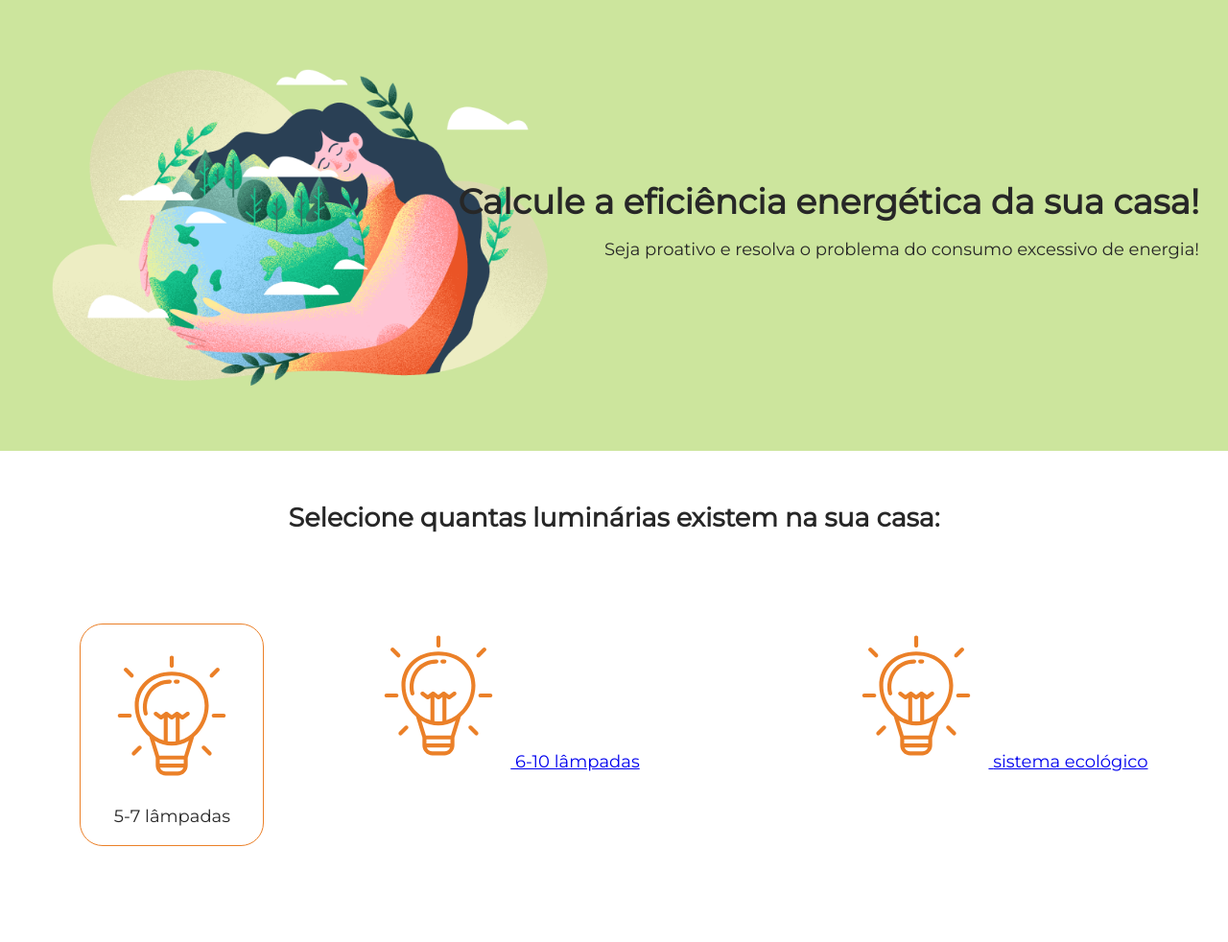
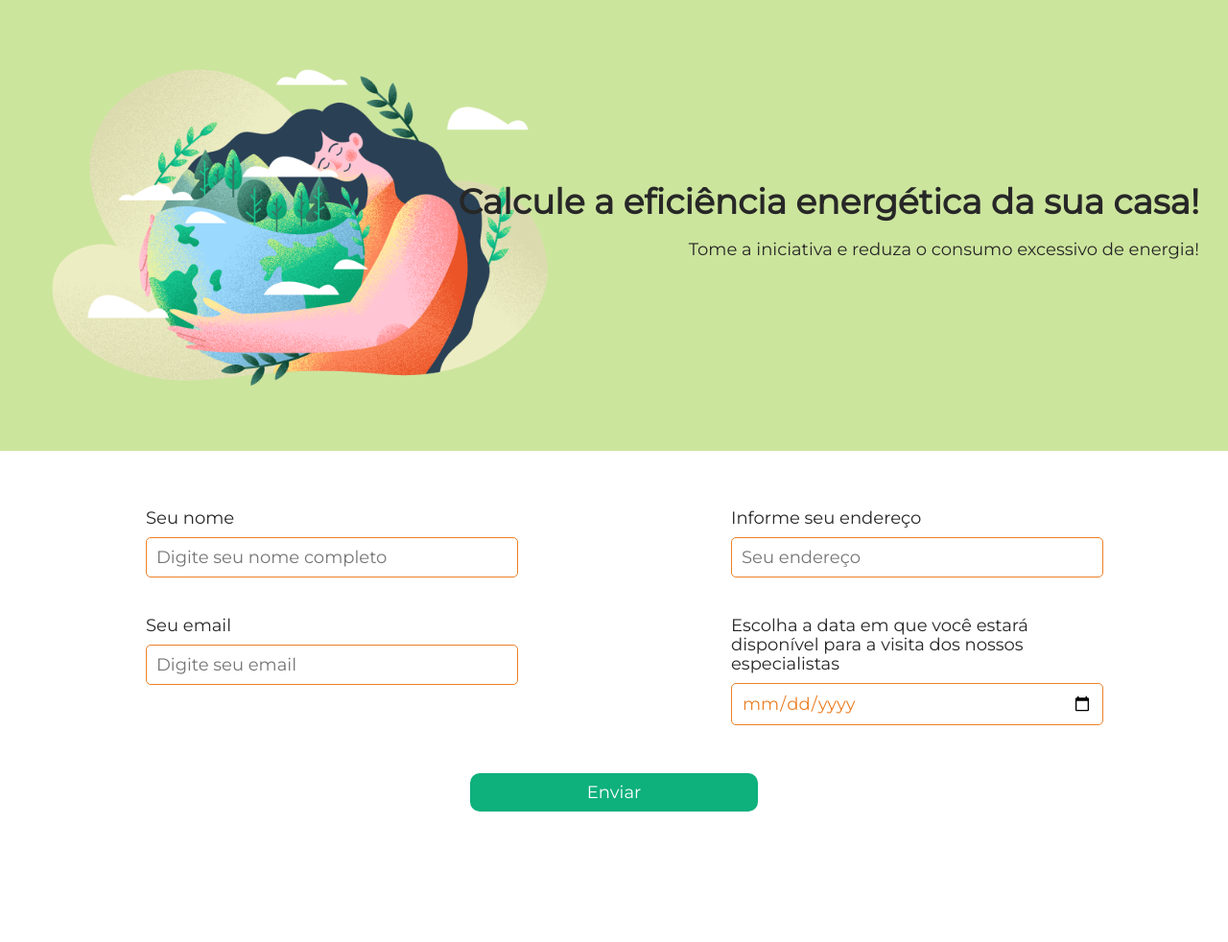
Before and after one commit to Nicolas-Rocha-Almeida-Lima/Modulo-2, a Flask app: page /form in a window 1280 px wide. Shown: the whole page at 96% size. After the commit the page ends 846 px from the top, so only its background shows below. Run offline with Flask 3, Linux system fonts and the light colour scheme.

Commit message:
11/09/2026

```diff
--- a/Flack_M2_A4/main(1).py
+++ /dev/null
@@ -1,43 +0,0 @@
-# Importações
-from flask import Flask, render_template
-
-
-app = Flask(__name__)
-
-def result_calculate(size, lights, device):
-    """Calcula o consumo estimado com base na área, número de luminárias e aparelhos.
-
-    Args:
-        size (int): Tamanho (área) da residência
-        lights (int): Quantidade de luminárias
-        device (int): Quantidade de aparelhos
-
-    Returns:
-        float: Consumo estimado
-    """
-    # Coeficientes usados no cálculo do consumo de energia
-    home_coef = 100
-    light_coef = 0.04
-    devices_coef = 5
-    return size * home_coef + lights * light_coef + device * devices_coef
-
-# A primeira página
-@app.route('/')
-def index():
-    return render_template('index.html')
-
-# A segunda página
-@app.route('/<size>')
-def lights(size):
-    return render_template('lights.html',size=size)
-
-# A terceira página
-@app.route('/<size>/<lights>')
-def electronics(size, lights):
-    return render_template('electronics.html',size = size, lights = lights)
-
-# Cálculo
-@app.route('/<size>/<lights>/<device>')
-def end(size, lights, device):
-    return render_template('end.html', result=result_calculate(int(size),int(lights),int(device)))
-app.run(debug=True)
--- /dev/null
+++ b/Flack_M2_A4/main.py
@@ -0,0 +1,70 @@
+
+from flask import Flask, render_template, request
+
+
+app = Flask(__name__)
+
+def result_calculate(size, lights, device):
+    # Variáveis usadas para o cálculo do consumo dos aparelhos
+    home_coef = 100
+    light_coef = 0.04
+    devices_coef = 5
+    return size * home_coef + lights * light_coef + device * devices_coef
+
+# Primeira página
+@app.route('/')
+def index():
+    return render_template('index.html')
+# Segunda página
+@app.route('/<size>')
+def lights(size):
+    return render_template(
+                            'lights.html',
+                            size=size
+                           )
+
+# Terceira página
+@app.route('/<size>/<lights>')
+def electronics(size, lights):
+    return render_template(
+                            'electronics.html',
+                            size = size,
+                            lights = lights
+                           )
+
+# Cálculo
+@app.route('/<size>/<lights>/<device>')
+def end(size, lights, device):
+    return render_template('end.html',
+                            result=result_calculate(int(size),
+                                                    int(lights),
+                                                    int(device)
+                                                    )
+                        )
+# O formulário
+@app.route('/form')
+def form():
+
+    return render_template('form.html')
+# Resultados do formulário
+@app.route('/submit', methods=['POST'])
+def submit_form():
+    # Declarar variáveis para a coleta dos dados
+    name = request.form['name']
+    email = request.form['email']
+    date = request.form['date']
+    address = request.form['address']
+    # Aqui você pode salvar os dados ou enviá-los por email
+    return render_template('form_result.html', name=name, email=email, date=date, address=address), form_result_txt(name, email, date, address)
+
+
+def form_result_txt(name, email, date, address):
+        with open('relatorio.txt', 'a') as f:
+            f.write('--- Relatório de informações do usuário ---\n')
+            f.write(f'Nome: {name}\n')
+            f.write(f'Email: {email}\n')
+            f.write(f'Data de disponibilidade: {date}\n')
+            f.write(f'Endereço: {address}\n')
+            f.write('-------------------------------------------\n\n')
+
+app.run(debug=True)
--- a/Flack_M2_A4/static/css/style.css
+++ b/Flack_M2_A4/static/css/style.css
@@ -91,3 +91,83 @@ main {
 .main__title--margin {
     margin-bottom: 50px;
 }
+
+.main__link {
+    display: inline-block;
+    text-decoration: none;
+    padding: 20px 0;
+    width: 300px;
+    border-radius: 20px;
+    background-color: #0EB07C;
+    text-align: center;
+    cursor: pointer;
+    color: #fff;
+}
+
+.form {
+    display: flex;
+    flex-direction: column;
+    align-items: center;
+    gap: 50px;
+}
+
+
+.user input {
+    padding: 10px;
+    border: 1px solid #EB8028;
+    background: inherit;
+    border-radius: 5px;
+    font: inherit;
+    width: 100%;
+    color: #EB8028;
+}
+
+.user input:focus,
+.user input:active {
+    border: 1px solid #EB8028;
+    outline: none;
+}
+
+.user {
+    display: flex;
+    flex-direction: row;
+    width: 100%;
+    justify-content: space-around;
+}
+
+.user-info {
+    width: 30%;
+    display: flex;
+    flex-direction: column;
+    gap: 40px;
+}
+
+label {
+    display:inline-block ;
+    margin-bottom: 10px;
+}
+
+.address-date {
+    width: 30%;
+    display: flex;
+    flex-direction: column;
+    gap: 40px;
+}
+
+.delivery {
+    display: flex;
+    justify-content: space-between;
+}
+
+.button {
+    width: 10%;
+    padding: 10px;
+    min-width: 300px;
+    cursor: pointer;
+    align-self: center;
+    border: none;
+    border-radius: 10px;
+    background: #0EB07C;
+    font: inherit;
+    color: #fff;
+}
--- /dev/null
+++ b/Flack_M2_A4/tempCodeRunnerFile.py
@@ -0,0 +1,2 @@
+
+def result_calculate(size, lights, device):
--- /dev/null
+++ b/Flack_M2_A4/templates/form.html
@@ -0,0 +1,58 @@
+<!doctype html>
+<html lang="pt-BR">
+<head>
+  <meta charset="UTF-8">
+  <meta
+    name="viewport"
+    content="width=device-width, user-scalable=no, initial-scale=1.0, maximum-scale=1.0, minimum-scale=1.0"
+  >
+  <meta http-equiv="X-UA-Compatible" content="ie=edge">
+  <link rel="stylesheet" href="../../static/css/style.css">
+  <title>Calculadora de eficiência energética para casas inteligentes</title>
+</head>
+<body>
+  <header class="header">
+    <div class="header__text">
+      <h1>Calcule a eficiência energética da sua casa!</h1>
+      <p>Tome a iniciativa e reduza o consumo excessivo de energia!</p>
+    </div>
+  </header>
+  <main>
+    {% block content %}
+    <form action="{{ url_for('submit_form') }}" method="post" class="form">
+      <div class="user">
+        <ul class="user-info">
+            <li class="user-info__item">
+
+                <label for="name">Seu nome</label>
+                <input type="text" name="name" id="name" placeholder="Digite seu nome completo" required>
+            </li>
+            <li class="user-info__item">
+                <!-- Tarefa 4. Crie um campo de entrada para o email do usuário -->
+                <label for="email">Seu email</label>
+                <input type="email" name="email" id="email" placeholder="Digite seu email" required>
+            </li>
+        </ul>
+        <!--Fields for the address and the name-->
+        <ul class="address-date">
+            <li class="user-info__item">
+
+                <label for="address">Informe seu endereço</label>
+                <input type="text" name="address" id="address" placeholder="Seu endereço" required>
+            </li>
+            <li class="user-info__item">
+
+                <label for="date">Escolha a data em que você estará disponível para a visita dos nossos especialistas</label>
+                <input type="date" name="date" id="date" required>
+            </li>
+        </ul>
+    </div>
+    <button class="button" type="submit">Enviar</button>
+    </form>
+    {% endblock %}
+  </main>
+  <footer>
+
+  </footer>
+</body>
+</html>
```
Also changed, not shown: Flack_M2_A4/templates/end.html (+8 -0 lines), Flack_M2_A4/templates/form_result.html (added, +34 -0 lines), Flack_M2_A4/relatorio.txt (added).
